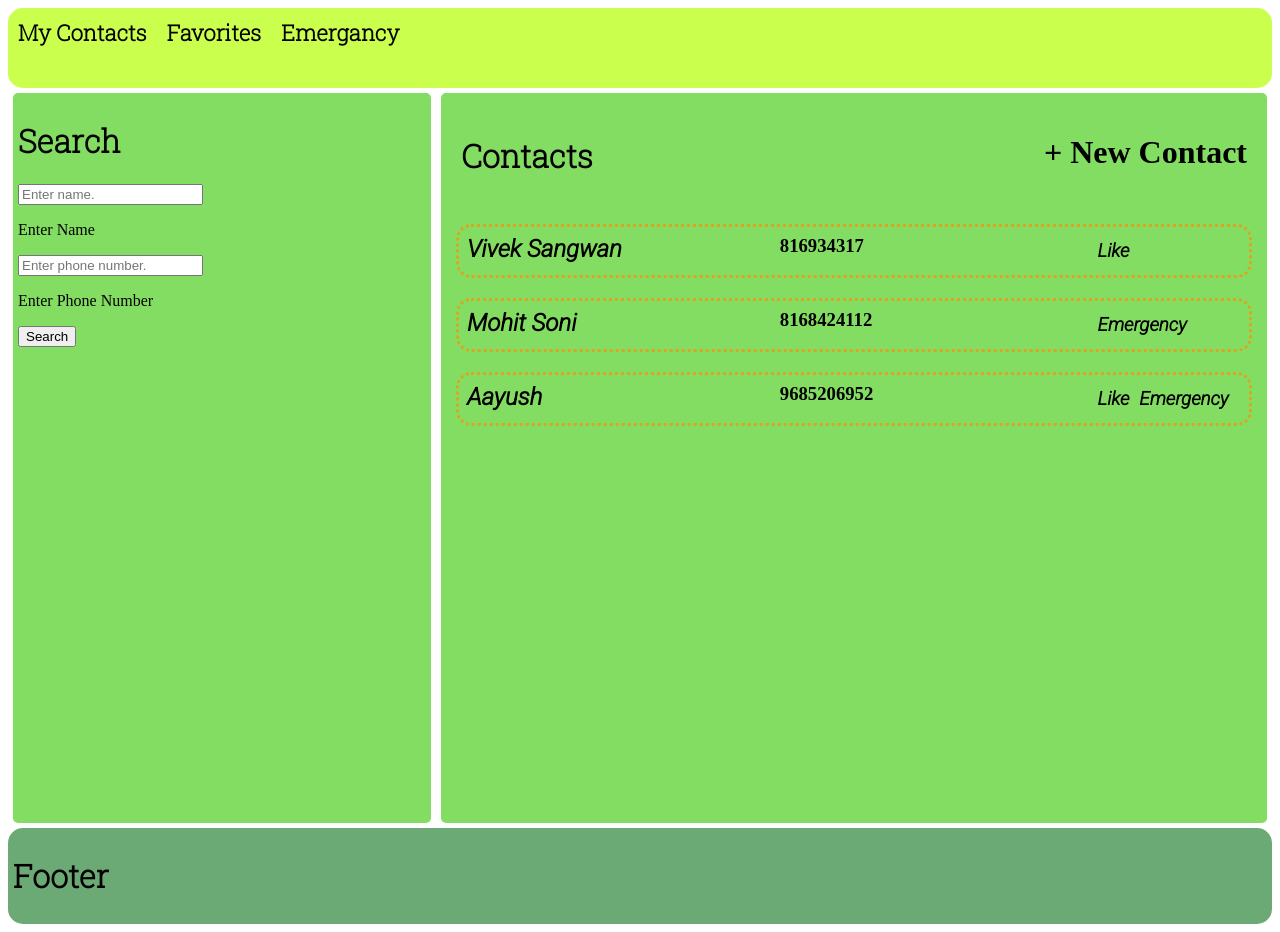
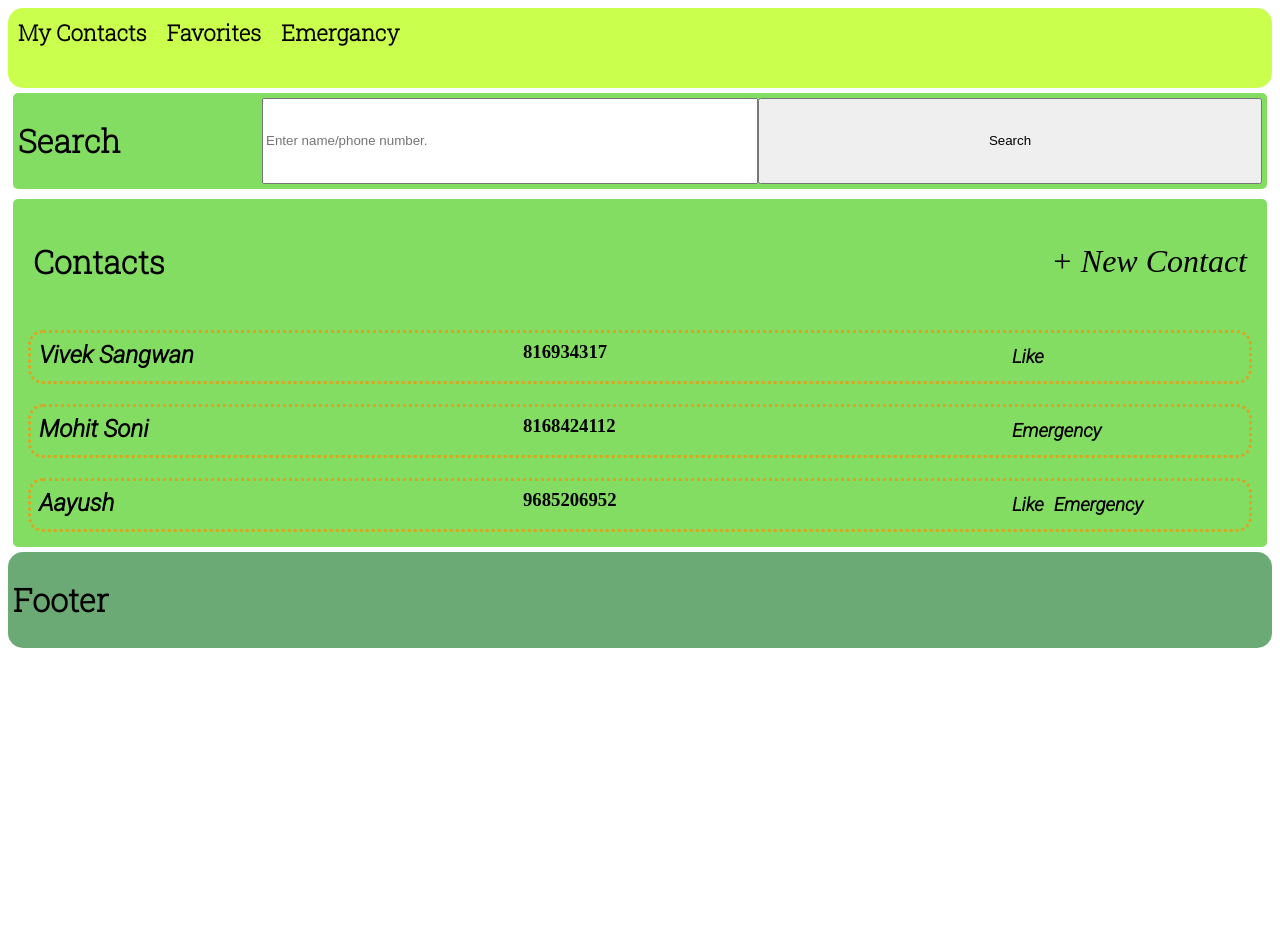
Before and after one commit to viveksangwan-cmd/phonebook, a React (Create React App) app: page / in a window 1280 px wide. After the commit the page ends 800 px from the top, so only its background shows below. Built offline with nearby package versions, Linux system fonts and the light colour scheme.

Commit message:
search feature

```diff
--- a/src/App.js
+++ b/src/App.js
@@ -8,14 +8,20 @@ import { contactsData } from "./data/contactsData.js";
 function App() {
   const [category, setcategory] = useState("mycontacts");
   const [contacts, setContacts] = useState([]);
+  const [search, setSearch] = useState("");
 
   const handelCategory = (category) => {
     setcategory(category);
+    setSearch("");
+  };
+
+  const handelSearch = (str) => {
+    setSearch(str);
   };
 
   useEffect(() => {
     // Fetch data
-    const data = contactsData;
+    let data = contactsData;
 
     // Function for filtering data
     const filterData = (d) => {
@@ -23,20 +29,36 @@ function App() {
       return false;
     };
 
-    // setContacts based on category
-    if (category === "mycontacts") {
-      setContacts(data);
-      return;
+    // setContacts based on category and then filter
+
+    if (category !== "mycontacts") {
+      data = data.filter((d) => filterData(d));
     }
-    const currentData = data.filter((d) => filterData(d));
-    setContacts(currentData);
-  }, [category]);
+    if (search !== "") {
+      const query = search.toLowerCase().trim();
+      if (query[0] <= "9" && query[0] >= "0") {
+        data = data.filter(({ number }) => {
+          return number.startsWith(query);
+        });
+      } else if (
+        (query[0] >= "a" && query[0] <= "z") ||
+        (query[0] >= "A" && query[0] <= "Z")
+      ) {
+        data = data.filter(({ name }) => {
+          name = name.toLowerCase().trim();
+          return name.startsWith(query);
+        });
+      }
+    }
+    const displayContact = data;
+    setContacts(displayContact);
+  }, [category, search]);
 
   return (
     <React.Fragment>
       <Header handelCategory={handelCategory} />
       <div className="wrapper">
-        <Search />
+        <Search value={search} onChange={handelSearch} />
         <Contacts contacts={contacts} />
       </div>
       <Footer />
--- a/src/components/Contacts.jsx
+++ b/src/components/Contacts.jsx
@@ -6,8 +6,9 @@ const Contacts = ({ contacts }) => {
     <div className="contacts">
       <div id="contacts-header">
         <h1 id="heading">Contacts</h1>
-        <h1 id="heading new-contact">+ New Contact</h1>
+        <h1 id="new-contact">+ New Contact</h1>
       </div>
+      {contacts.length === 0 && <h1 id="no-contacts">No contacts</h1>}
       {contacts.map((c) => (
         <Contact key={c.number} contact={c} />
       ))}
--- a/src/components/Search.jsx
+++ b/src/components/Search.jsx
@@ -1,15 +1,20 @@
 import React, { Component } from "react";
 class Search extends Component {
-  state = {};
   render() {
+    const { value, onChange } = this.props;
     return (
       <div className="search">
         <h1 id="heading">Search</h1>
-        <input type="text" placeholder="Enter name."></input>
-        <p>Enter Name</p>
-        <input type="text" placeholder="Enter phone number."></input>
-        <p>Enter Phone Number</p>
-        <button type="submit">Search</button>
+        <input
+          id="search-input"
+          type="text"
+          value={value}
+          placeholder="Enter name/phone number."
+          onChange={(e) => onChange(e.currentTarget.value)}
+        />
+        <button id="search-button" type="submit">
+          Search
+        </button>
       </div>
     );
   }
--- a/src/data/contactsData.js
+++ b/src/data/contactsData.js
@@ -1,17 +1,17 @@
 export const contactsData = [
   {
     name: "Vivek Sangwan",
-    number: 816934317,
+    number: "816934317",
     favorite: true,
   },
   {
     name: "Mohit Soni",
-    number: 8168424112,
+    number: "8168424112",
     emergancy: true,
   },
   {
     name: "Aayush",
-    number: 9685206952,
+    number: "9685206952",
     emergancy: true,
     favorite: true,
   },
--- a/src/styles/index.css
+++ b/src/styles/index.css
@@ -24,16 +24,17 @@
 .header > * {
   font-size: 22px;
   margin: 10px;
+  align-items: center;
   color: var(--primary-text-color);
 }
 
 .wrapper {
   border-radius: 15px;
   display: flex;
+  flex-direction: column;
 }
 
 .wrapper > * {
-  min-height: 90vh;
   border-radius: 5px;
   padding: 5px;
   margin: 5px;
@@ -43,8 +44,18 @@
 }
 .search {
   flex: 1;
+  display: flex;
+}
+.search > * {
+  flex: 2;
+  align-items: center;
+  /* justify-content: center; */
 }
 
+.search #heading {
+  flex: 1;
+  display: flex;
+}
 .contacts {
   display: flex;
   flex-direction: column;
@@ -90,9 +101,15 @@
   font-family: var(--secondary-font);
 }
 
-.contacts #contacts-header #new-contact {
-  border: 3px solid white;
-  border-radius: 50px;
-  font-family: var(--secondary-font);
-  color: antiquewhite;
+#no-contacts {
+  font-weight: bold;
+  font-style: italic;
+  align-self: center;
 }
+
+#new-contact {
+  font-weight: bold;
+  font-style: italic;
+  align-self: center;
+  font-weight: 100;
+}
```
